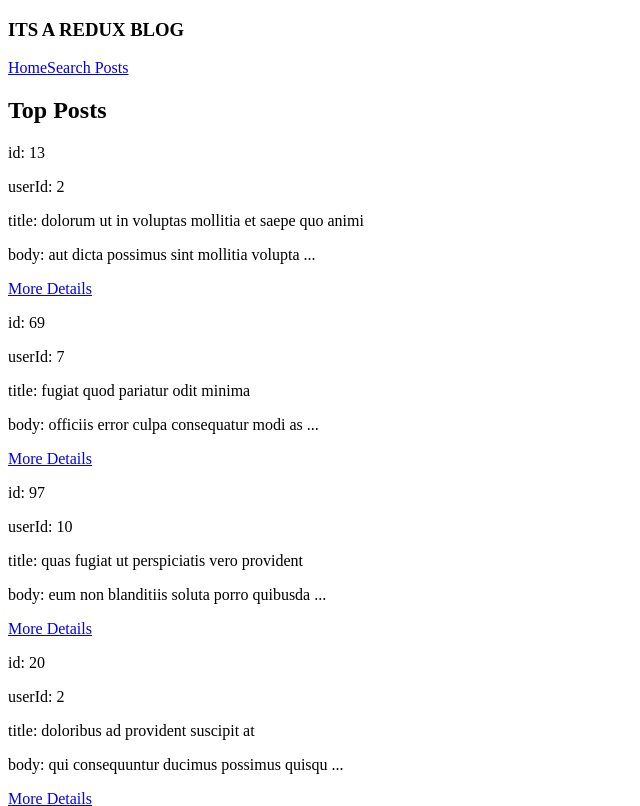
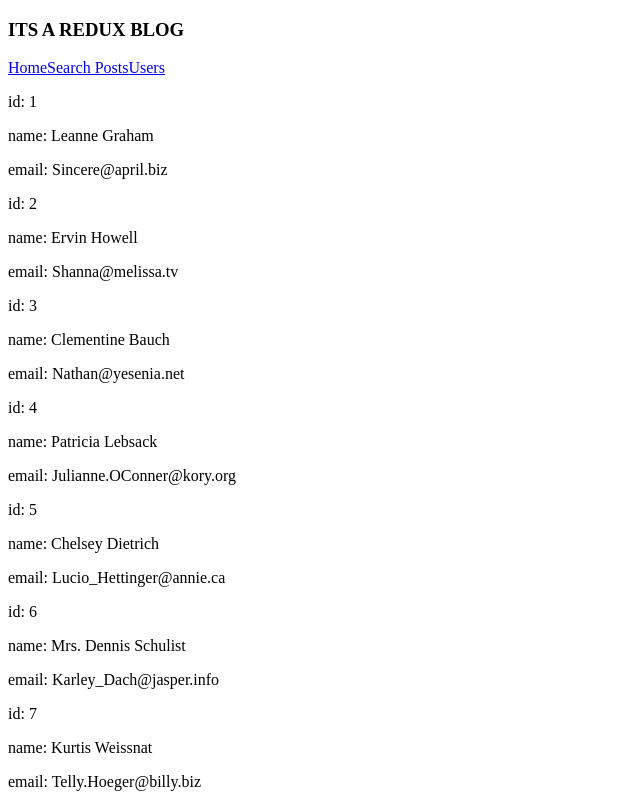
Before and after one commit to alchemy-fullstack-js-fall-2018/redux-blog, a React app: page /users in a window 1280 px wide. Before the commit this address led to /home. Shown: the top 806 px of the page, without its empty margins (0-640 px from the left). Built offline with nearby package versions, Linux system fonts and the light colour scheme.

Commit message:
users list rendering

```diff
--- a/src/components/app/App.js
+++ b/src/components/app/App.js
@@ -12,6 +12,7 @@ const App = () => {
         <Switch>
           <Route component={ROUTES.POST_SEARCH.Component} path={ROUTES.POST_SEARCH.path} />
           <Route component={ROUTES.POST_DETAIL.Component} path={ROUTES.POST_DETAIL.path} />
+          <Route component={ROUTES.USERS.Component} path={ROUTES.USERS.path}/>
           <Route component={ROUTES.HOME.Component} path={ROUTES.HOME.path} />
           <Redirect to={ROUTES.HOME.path} />
         </Switch>
--- a/src/components/header/Header.js
+++ b/src/components/header/Header.js
@@ -11,6 +11,7 @@ export default function Header() {
       <div>
         <Link to={ROUTES.HOME.linkTo('/home')}>Home</Link>
         <Link to={ROUTES.POST_SEARCH.linkTo('/posts/search')}>Search Posts</Link>
+        <Link to={ROUTES.USERS.linkTo('/users')}>Users</Link>
       </div>
     </header>
   );
--- /dev/null
+++ b/src/components/users/User.js
@@ -0,0 +1,23 @@
+import React, { Fragment } from 'react';
+import PropTypes from 'prop-types';
+import { Link } from 'react-router-dom';
+import { ROUTES } from '../../routes';
+
+const User = ({ user }) => {
+  const { id, name, email } = user;
+
+  return (
+    <Fragment>
+      <p>id: {id}</p>
+      <p>name: {name}</p>
+      <p>email: {email}</p>
+      {/* <Link to={ROUTES.USER_DETAIL.linkTo(id)}>More Details</Link> */}
+    </Fragment>
+  );
+};
+
+User.propTypes = {
+  user: PropTypes.object.isRequired
+};
+
+export default User;
--- /dev/null
+++ b/src/components/users/UserList.js
@@ -0,0 +1,33 @@
+import React, { PureComponent } from 'react';
+import PropTypes from 'prop-types';
+import User from './User.js';
+
+export default class UserList extends PureComponent {
+
+  static propTypes = {
+    users: PropTypes.array.isRequired,
+    fetchUsers: PropTypes.func.isRequired,
+  };
+
+  componentDidMount() {
+    if(!this.props.users) this.props.fetchUsers();
+  }
+
+  render() {
+    const { users } = this.props;
+    const userList = users.map(user => {
+      return (
+        <User
+          key={user.id}
+          user={user}
+        />
+      );
+    });
+
+    return (
+      <div>
+        {userList}
+      </div>
+    );
+  }
+}
--- /dev/null
+++ b/src/containers/AllUsers.js
@@ -0,0 +1,17 @@
+import { connect } from 'react-redux';
+import { getUsers } from '../selectors/users';
+import { fetchUsers } from '../actions/users';
+import UserList from '../components/users/UserList';
+
+const mapStateToProps = state => ({
+  users: getUsers(state)
+});
+
+const mapDispatchToProps = dispatch => ({
+  fetchUsers: () => dispatch(fetchUsers())
+});
+
+export default connect(
+  mapStateToProps,
+  mapDispatchToProps
+)(UserList);
--- a/src/reducers/users.js
+++ b/src/reducers/users.js
@@ -1,20 +1,8 @@
 import { FETCH_USERS, USERS_LOAD_START, USERS_LOAD_END } from '../actions/users';
+import mockUsersJson from '../services/fixtures/users.json';
 
 const initialState = {
-  list: [
-    {
-      id: 1,
-      name: 'Leanne Graham',
-      username: 'Bret',
-      email: 'Sincere@april.biz'
-    },
-    {
-      id: 2,
-      name: 'Ervin Howell',
-      username: 'Antonette',
-      email: 'Shanna@melissa.tv'
-    }
-  ],
+  list: mockUsersJson,
   loading: false
 };
 
--- a/src/routes.js
+++ b/src/routes.js
@@ -1,6 +1,7 @@
 import Home from './components/home/Home';
 import FilteredPosts from './containers/FilteredPosts';
 import PostDetail from './containers/PostDetail';
+import AllUsers from './containers/AllUsers';
 export const ROUTES = {
   HOME: {
     path: '/home',
@@ -17,4 +18,14 @@ export const ROUTES = {
     Component: PostDetail,
     linkTo: id => `/posts/${id}`
   },
+  USERS: {
+    path: '/users',
+    Component: AllUsers,
+    linkTo: () => '/users'
+  },
+  // USER_DETAIL: {
+  //   path: '/users/:id',
+  //   Component: UserDetail,
+  //   linkTo: id => `users/${id}`
+  // }
 };
```
